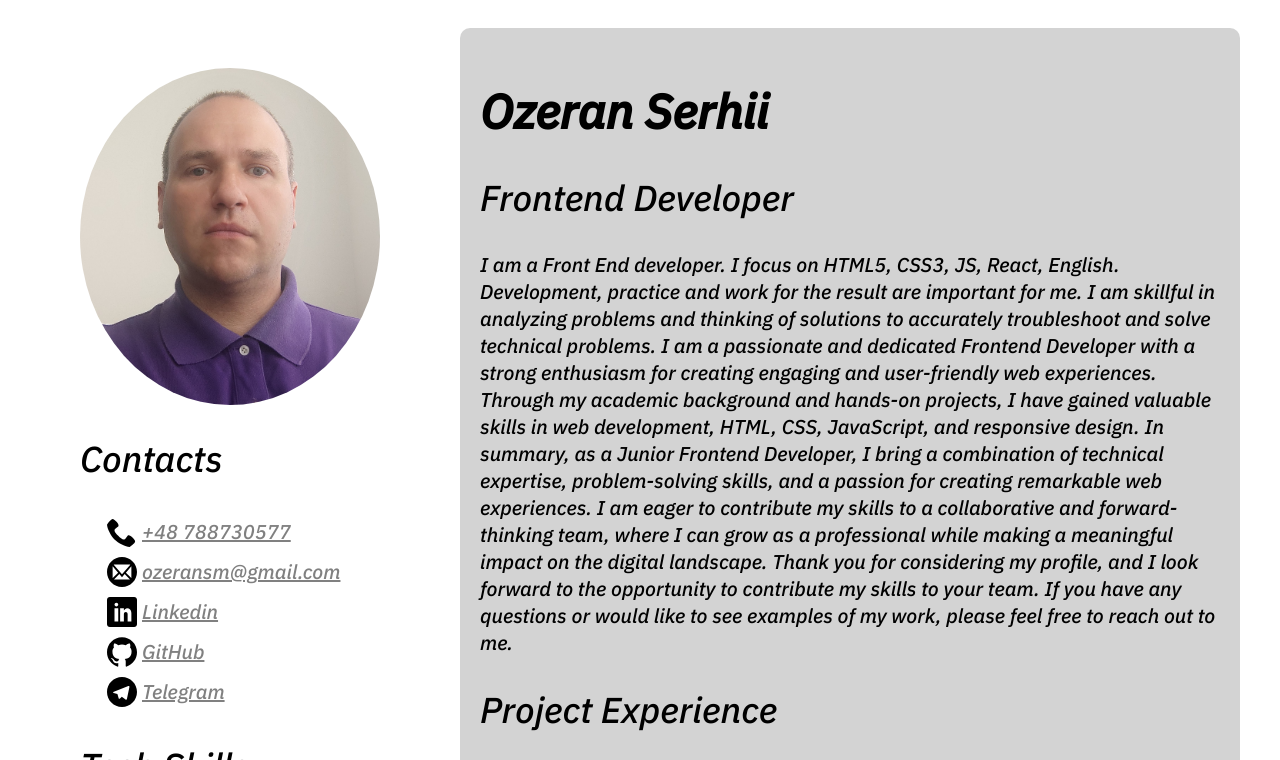
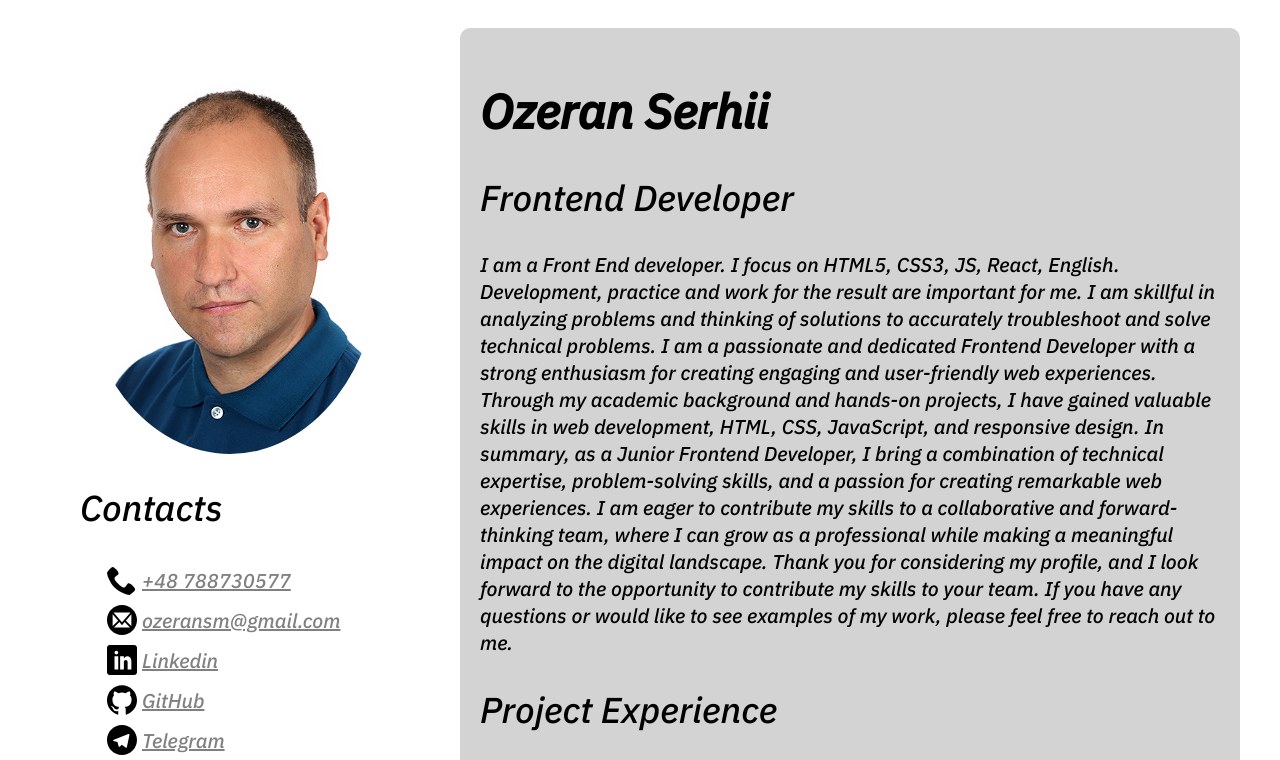
Before and after one commit to ozeransm/resume, a plain HTML site: page index.html in a window 1280 px wide. Shown: the top 760 px of the page. Drawn offline with Linux system fonts and the light colour scheme.

Commit message:
add new avatar

```diff
--- a/index.html
+++ b/index.html
@@ -14,7 +14,7 @@
     <div class="container">
       <div class="container-img">
         <div class="img-container">
-          <img src="./img/my-photo.jpg" alt="avatar" width="300"/>
+          <img src="./img/avatar.JPG" alt="avatar" width="300"/>
         </div>
 
         <h2>Contacts</h2>
```
Also changed, not shown: img/avatar.JPG (added).
